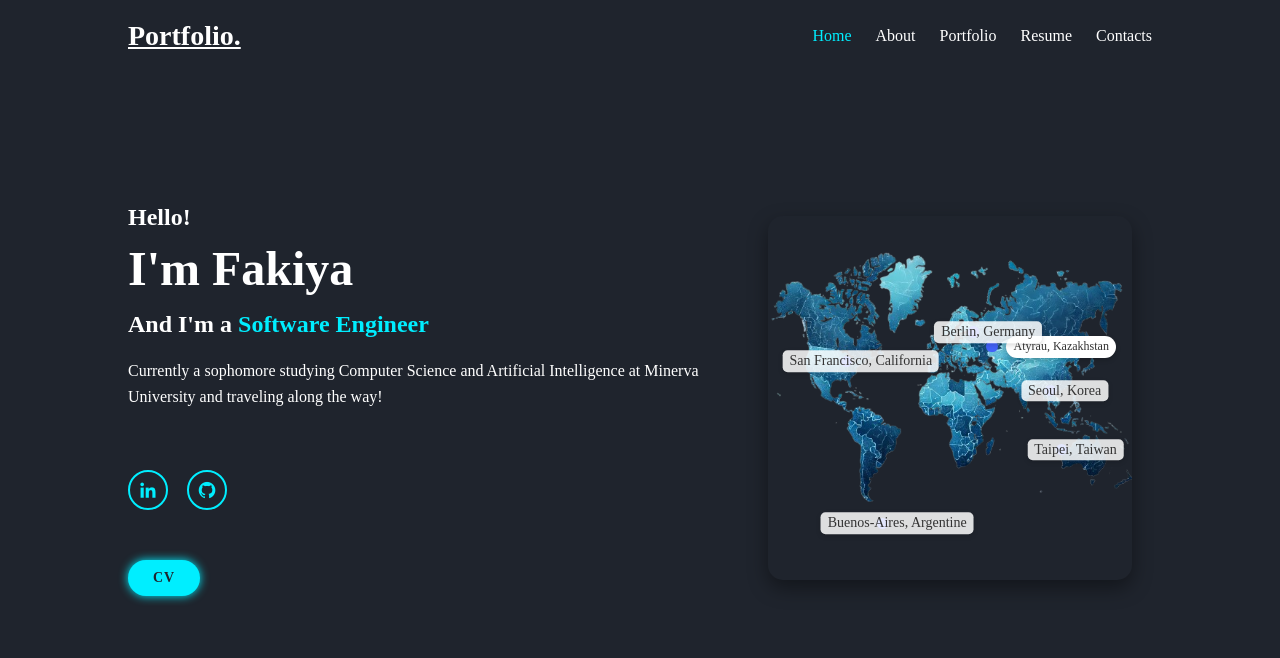
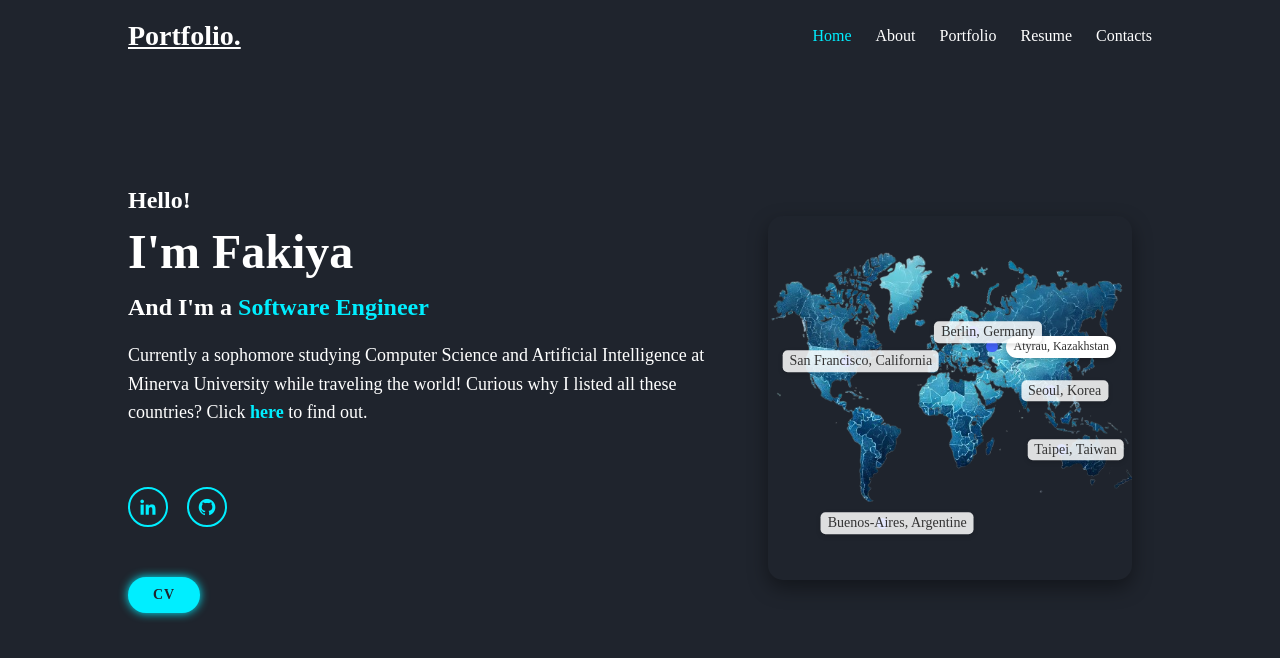
Before and after one commit to fakiyaaa/personalwebsite, a plain HTML site: page index.html in a window 1280 px wide. Shown: the top 658 px of the page. Drawn offline with nearby package versions, Linux system fonts and the light colour scheme.

Commit message:
Add index.html and update style.css

```diff
--- a/index.html
+++ b/index.html
@@ -27,7 +27,8 @@
           <h3>Hello!</h3>
           <h1>I'm Fakiya</h1>
           <h3>And I'm a <span>Software Engineer</span></h3>
-          <p>Currently a sophomore studying Computer Science and Artificial Intelligence at Minerva University and traveling along the way!</p>
+          <p>Currently a sophomore studying Computer Science and Artificial Intelligence at Minerva University while traveling the world!
+            Curious why I listed all these countries? Click <span><a href="about.html" class="here-button">here</a></span> to find out. </p>
           <div class="social-media">
             <a href="https://www.linkedin.com/in/fakiya/" style ="--i:7"><i class='bx bxl-linkedin'></i> </a>
             <a href="https://github.com/fakiyaaa" style ="--i:8"><i class='bx bxl-github' ></i> </a>
--- a/style.css
+++ b/style.css
@@ -1360,3 +1360,27 @@ body, html {
   background: #1f242d;
   color: #aaa; /* Light gray text for the footer */
 }
+
+
+
+
+.home-content p {
+  font-size: 18px; /* Slightly larger font size for readability */
+  line-height: 1.6; /* Increased line height for better spacing */
+  font-weight: 400; /* Adjusted font weight for smoother text */
+  margin-top: 20px; /* Add some spacing above the paragraph */
+}
+
+/* Highlighted Link Styling */
+.home-content p span a.here-button {
+  color: #0ef; /* Light blue color for the link */
+  text-decoration: none; /* Remove underline */
+  font-weight: 600; /* Slightly bolder for emphasis */
+  transition: color 0.3s ease; /* Smooth color change on hover */
+}
+
+/* Hover Effect for Link */
+.home-content p span a.here-button:hover {
+  color: #00ccff; /* Slightly darker shade on hover */
+  text-decoration: underline; /* Underline for emphasis */
+}
```
